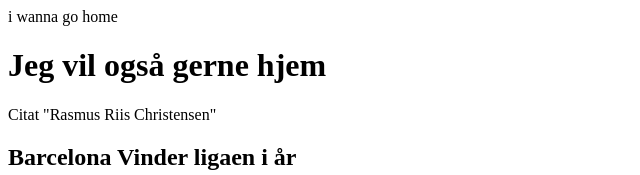
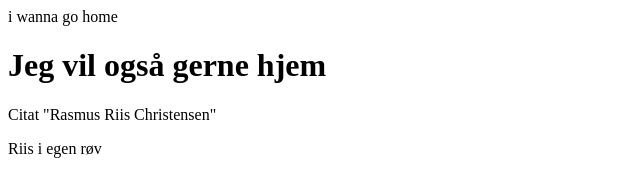
Before and after one commit to Lasse0604/teamwhatever, a plain HTML site: page index.html in a window 1280 px wide. Shown: the top 175 px of the page, without its empty margins (0-640 px from the left). Drawn offline with Linux system fonts and the light colour scheme.

Commit message:
Update index.html

```diff
--- a/index.html
+++ b/index.html
@@ -10,6 +10,7 @@ i wanna go home
 <body>
    <h1>Jeg vil også gerne hjem</h1>
    <p>Citat "Rasmus Riis Christensen"</p>
+    <p>Riis i egen røv</p>
 
        <h2>Barcelona Vinder ligaen i år</h2>
        <img src="img/real-logo.png" alt="real-madrid-logo">
```
